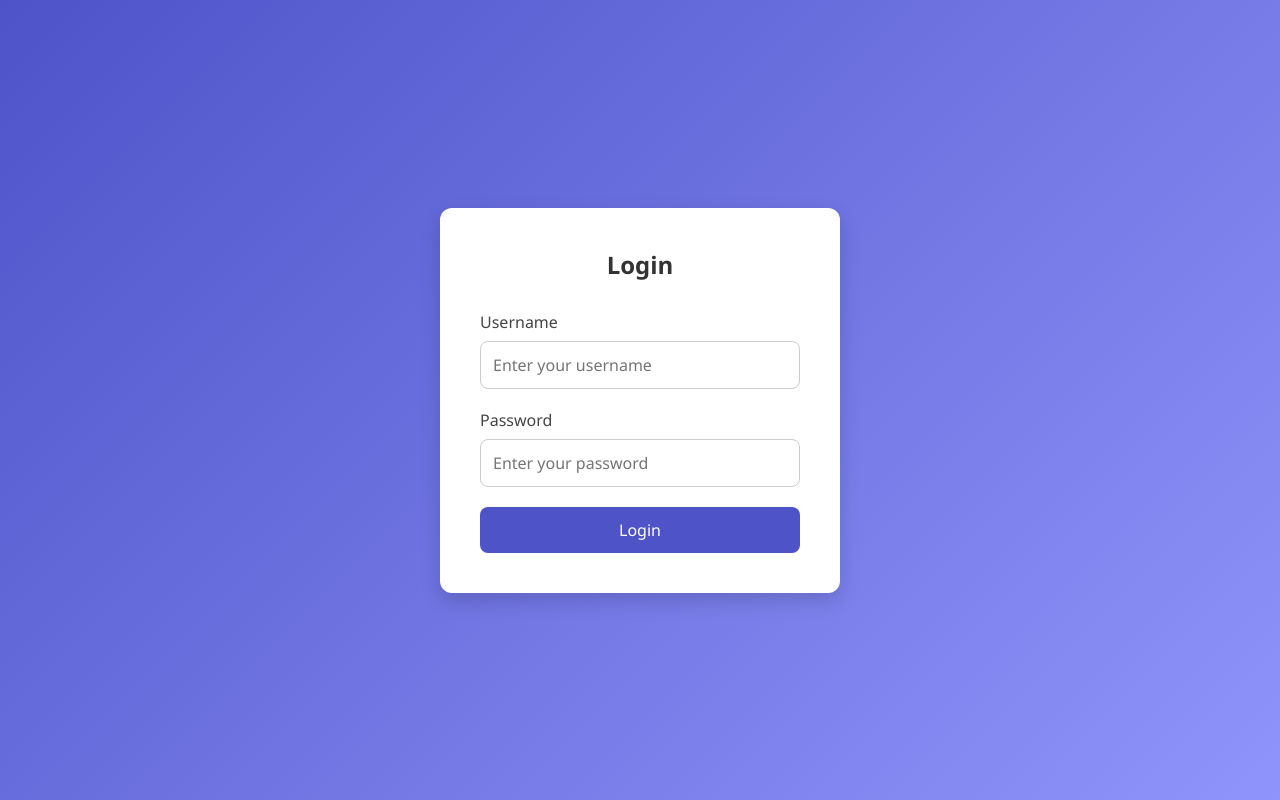
After one commit to nikitajadhav05/covid-dashboard-django, a Django app: template covid_app/templates/login.html in a window 1280 px wide. The commit adds this page. Run offline with Django 5.2, Linux system fonts and the light colour scheme; the template is opened without the code that fills it, so the values that code supplies are empty.

```diff
--- a/Covid_Report/urls.py
+++ b/Covid_Report/urls.py
@@ -1,24 +1,10 @@
-"""
-URL configuration for Covid_Report project.
-
-The `urlpatterns` list routes URLs to views. For more information please see:
-    https://docs.djangoproject.com/en/5.2/topics/http/urls/
-Examples:
-Function views
-    1. Add an import:  from my_app import views
-    2. Add a URL to urlpatterns:  path('', views.home, name='home')
-Class-based views
-    1. Add an import:  from other_app.views import Home
-    2. Add a URL to urlpatterns:  path('', Home.as_view(), name='home')
-Including another URLconf
-    1. Import the include() function: from django.urls import include, path
-    2. Add a URL to urlpatterns:  path('blog/', include('blog.urls'))
-"""
 from django.contrib import admin
-from django.urls import path
 from django.urls import path, include
+from covid_app import views  # ✅ Correct import
 
 urlpatterns = [
     path('admin/', admin.site.urls),
-     path('', include('covid_app.urls')),
+    path('', views.login, name='login'),  # custom login
+    path('covid_report/', views.covid_report, name='covid_report'),
+    #path('logout/', views.logout_view, name='logout'),
 ]
--- /dev/null
+++ b/covid_app/templates/login.html
@@ -0,0 +1,100 @@
+<!DOCTYPE html>
+<html lang="en">
+<head>
+  <meta charset="UTF-8" />
+  <meta name="viewport" content="width=device-width, initial-scale=1.0"/>
+  <title>Login Page</title>
+  <style>
+    * {
+      box-sizing: border-box;
+      margin: 0;
+      padding: 0;
+      font-family: 'Segoe UI', Tahoma, Geneva, Verdana, sans-serif;
+    }
+
+    body {
+      background: linear-gradient(135deg, #4e54c8, #8f94fb);
+      height: 100vh;
+      display: flex;
+      justify-content: center;
+      align-items: center;
+    }
+
+    .login-container {
+      background-color: #fff;
+      padding: 40px;
+      border-radius: 12px;
+      box-shadow: 0 8px 20px rgba(0, 0, 0, 0.15);
+      width: 100%;
+      max-width: 400px;
+    }
+
+    .login-container h2 {
+      text-align: center;
+      margin-bottom: 30px;
+      color: #333;
+    }
+
+    .form-group {
+      margin-bottom: 20px;
+    }
+
+    .form-group label {
+      display: block;
+      margin-bottom: 8px;
+      color: #444;
+      font-weight: 500;
+    }
+
+    .form-group input {
+      width: 100%;
+      padding: 12px;
+      border: 1px solid #ccc;
+      border-radius: 8px;
+      font-size: 16px;
+    }
+
+    .login-btn {
+      width: 100%;
+      padding: 12px;
+      background-color: #4e54c8;
+      color: #fff;
+      border: none;
+      border-radius: 8px;
+      font-size: 16px;
+      cursor: pointer;
+      transition: background-color 0.3s ease;
+    }
+
+    .login-btn:hover {
+      background-color: #3c3fb2;
+    }
+  </style>
+</head>
+<body>
+
+  <div class="login-container">
+    <h2>Login</h2>
+    {% if error %}
+  <p style="color: red; text-align: center; margin-bottom: 10px;">{{ error }}</p>
+{% endif %}
+
+    <form method="POST" action="{% url 'login' %}">
+  {% csrf_token %}
+
+      <div class="form-group">
+        <label for="username">Username</label>
+        <input type="text" id="username" name="username" placeholder="Enter your username" required />
+      </div>
+
+      <div class="form-group">
+        <label for="password">Password</label>
+        <input type="password" id="password" name="password" placeholder="Enter your password" required />
+      </div>
+
+      <button type="submit" class="login-btn">Login</button>
+    </form>
+  </div>
+
+</body>
+</html>
```
Also changed, not shown: Covid_Report/settings.py (+6 -2 lines), covid_app/views.py (+28 -9 lines), DASHBOARDscreenshot.png (deleted), LOGINscreenshot.png (deleted), covid_app/templates/covid_report.html (line endings or trailing spaces), db.sqlite3, 1 other file.
